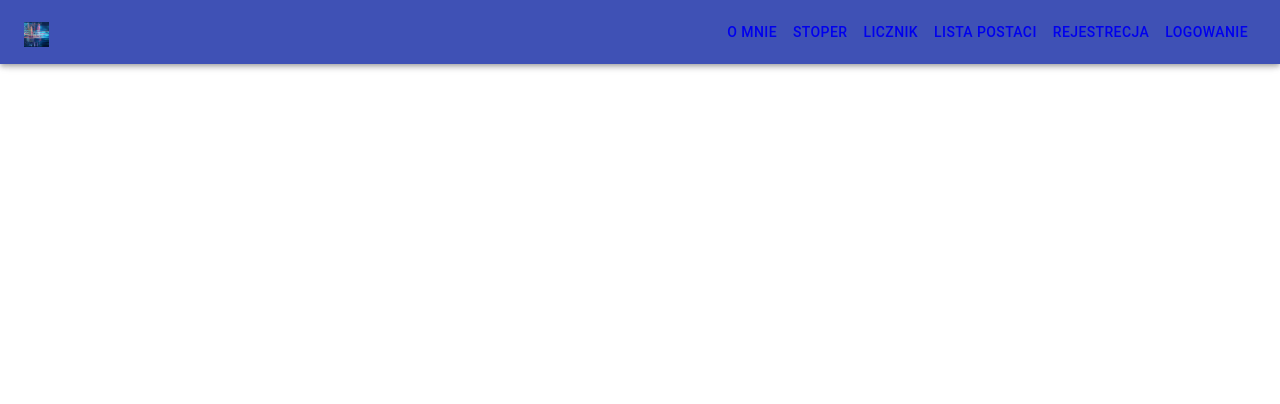
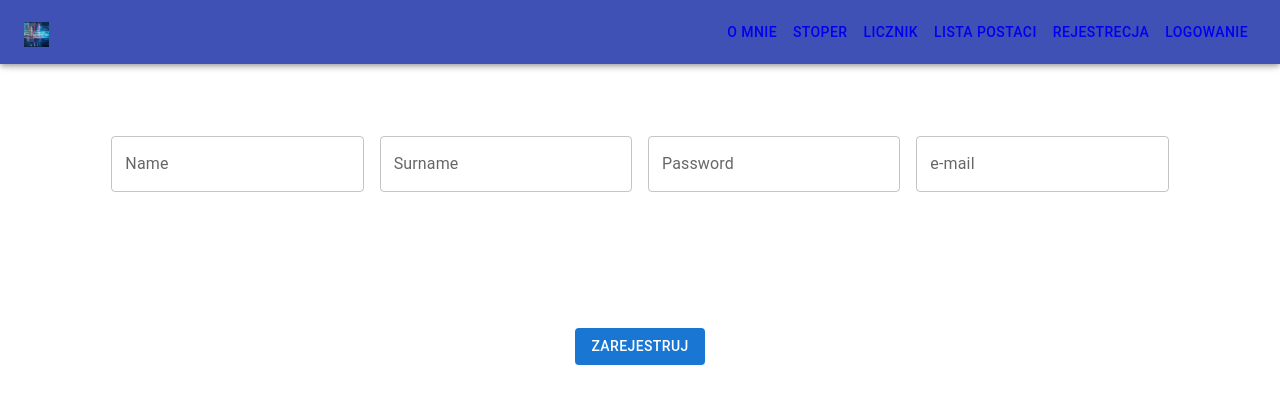
Before and after one commit to lukaszkot13/projekt-na-praktyki, a React (Create React App) app in the folder projekt/: page /rejestracja in a window 1280 px wide. Shown: the top 404 px of the page. Built offline with nearby package versions, Linux system fonts and the light colour scheme.

Commit message:
rejestracja

```diff
--- /dev/null
+++ b/projekt/db.json
@@ -0,0 +1,17 @@
+{
+  "dane": [
+    {
+      "name": "Mateusz",
+      "lastName": "Gabriel",
+      "email": "test@test.pl",
+      "password": "haslo123"
+    },
+    {
+      "id": "ddd",
+      "Name": "ddd",
+      "Surname": "sss",
+      "email": "sss",
+      "password": "sss"
+    }
+  ]
+}
--- a/projekt/package.json
+++ b/projekt/package.json
@@ -5,6 +5,9 @@
 	"dependencies": {
 		"@emotion/react": "^11.4.1",
 		"@emotion/styled": "^11.3.0",
+		"@fortawesome/fontawesome-svg-core": "^1.2.36",
+		"@fortawesome/free-solid-svg-icons": "^5.15.4",
+		"@fortawesome/react-fontawesome": "^0.1.15",
 		"@material-ui/core": "^4.12.3",
 		"@mui/icons-material": "^5.0.0",
 		"@mui/material": "^5.0.0",
--- a/projekt/src/App.js
+++ b/projekt/src/App.js
@@ -9,6 +9,8 @@ import MPage from "./components/MPage";
 import SixCard from "./components/SixCard";
 import ListaPostaci from "./page/ListaPostaci";
 import Licznik from "./page/Licznik";
+import Stoper from "./page/Stoper";
+import Rejestracja from "./page/Rejestracja";
 
 function App() {
   return (
@@ -32,6 +34,12 @@ function App() {
         <Route path="/licznik">
           <Licznik />
         </Route>
+        <Route path="/stoper">
+          <Stoper />
+        </Route>
+        <Route path="/rejestracja">
+          <Rejestracja />
+        </Route>
       </Router>
     </div>
   );
--- /dev/null
+++ b/projekt/src/components/StoperPrppsy.js
@@ -0,0 +1,7 @@
+const Propsy = {
+  start: 0,
+  zwieksz: 1,
+  coIleSekundWyswietla: 1000,
+};
+
+export default Propsy;
--- a/projekt/src/page/Licznik.js
+++ b/projekt/src/page/Licznik.js
@@ -9,7 +9,7 @@ const Header = styled.div`
   background-size: cover;
   display: flex;
   flex-direction: column;
-	justify-content: center;
+  justify-content: start;
   align-items: center;
   margin-top: 6%;
   height: 100vh;
@@ -35,9 +35,16 @@ function Licznik({ defultValue = 0, step = 1 }) {
   };
   const razy = () => {
     setValue(value * 2);
-		if (value === 0) alert("0 * 0 = 0  :)");
+    if (value === 0) alert("0 * 2 = 0  :)");
+  };
+  const podzielic = () => {
+    setValue(value / 2);
+    if (value === 0) alert("0 / 2 = 0  :))");
   };
   const buttons = [
+    <Button key="podzielic" onClick={podzielic}>
+      / 2
+    </Button>,
     <Button key="minus" onClick={onMinus}>
       -
     </Button>,
@@ -48,7 +55,7 @@ function Licznik({ defultValue = 0, step = 1 }) {
       +
     </Button>,
     <Button key="razy" onClick={razy}>
-			*
+      * 2
     </Button>,
   ];
   return (
@@ -56,11 +63,7 @@ function Licznik({ defultValue = 0, step = 1 }) {
       {
         <Header>
           <h1>Licznik</h1>
-					<Typography
-						variant={("button", "h2")}
-						display="block"
-						gutterBottom
-					>
+          <Typography variant={("button", "h2")} display="block" gutterBottom>
             {value}
           </Typography>
           <Box
@@ -73,10 +76,7 @@ function Licznik({ defultValue = 0, step = 1 }) {
               },
             }}
           >
-						<ButtonGroup
-							size="large"
-							aria-label="large button group"
-						>
+            <ButtonGroup size="large" aria-label="large button group">
               {buttons}
             </ButtonGroup>
           </Box>
--- a/projekt/src/page/Rejestracja.js
+++ b/projekt/src/page/Rejestracja.js
@@ -0,0 +1,67 @@
+import styled from "styled-components";
+import * as React from "react";
+import { Box, Button } from "@mui/material";
+import TextField from "@mui/material/TextField";
+import axios from "axios";
+
+const Header = styled.form`
+  margin-top: 10%;
+  display: flex;
+  flex-direction: column;
+  justify-content: start;
+  align-items: center;
+`;
+const ButtonClick = styled.form`
+  margin-top: 10%;
+  display: flex;
+  flex-direction: column;
+  justify-content: start;
+  align-items: center;
+`;
+
+function Rejestracja() {
+  const DodajOsobe = () => {
+    const example = {
+      id: "{}",
+      Name: "{}",
+      Surname: "{}",
+      email: "{}",
+      password: "{}",
+    };
+    axios.post(`http://localhost:3000/dane`, example);
+  };
+
+  return (
+    <from>
+      <Header>
+        <Box
+          component="form"
+          sx={{
+            "& .MuiTextField-root": { m: 1, width: "25ch" },
+          }}
+          noValidate
+          autoComplete="off"
+        >
+          <div>
+            <TextField Name id="Name" label="Name" />
+            <TextField Surname id="Surname" label="Surname" />
+            <TextField
+              id="password"
+              label="Password"
+              type="password"
+              autoComplete="password"
+            />
+            <TextField id="email" label="e-mail" />
+          </div>
+        </Box>
+      </Header>
+      <ButtonClick>
+        <Button onClick={DodajOsobe} variant="contained" disableElevation>
+          Zarejestruj
+        </Button>
+      </ButtonClick>
+    </from>
+  );
+}
+
+export default Rejestracja;
--- a/projekt/src/page/Stoper.js
+++ b/projekt/src/page/Stoper.js
@@ -0,0 +1,80 @@
+import React, { useState, useRef } from "react";
+import styled from "styled-components";
+
+import Propsy from "../components/StoperPrppsy";
+
+const CointainerLicznik = styled.div`
+  display: flex;
+  flex-direction: column;
+  justify-content: start;
+  align-items: center;
+  margin-top: 6%;
+`;
+const Czasomierz = styled.p`
+  display: flex;
+  flex-direction: column;
+  justify-content: start;
+  align-items: center;
+`;
+
+const Stoper = () => {
+  const [timer, setTimer] = useState(Propsy.start);
+  const [isActive, setIsActive] = useState(false);
+  const [isPaused, setIsPaused] = useState(false);
+  const countRef = useRef(null);
+
+  const handleStart = () => {
+    setIsActive(true);
+    setIsPaused(true);
+    countRef.current = setInterval(() => {
+      setTimer((timer) => timer + Propsy.zwieksz);
+    }, Propsy.coIleSekundWyswietla);
+  };
+
+  const handlePause = () => {
+    clearInterval(countRef.current);
+    setIsPaused(false);
+  };
+
+  const handleResume = () => {
+    setIsPaused(true);
+    countRef.current = setInterval(() => {
+      setTimer((timer) => timer + Propsy.zwieksz);
+    }, Propsy.coIleSekundWyswietla);
+  };
+
+  const handleReset = () => {
+    clearInterval(countRef.current);
+    setIsActive(false);
+    setIsPaused(false);
+    setTimer(0);
+  };
+
+  const formatTime = () => {
+    const getSeconds = `0${timer % 60}`.slice(-2);
+    const minutes = `${Math.floor(timer / 60)}`;
+    const getMinutes = `0${minutes % 60}`.slice(-2);
+    const getHours = `0${Math.floor(timer / 3600)}`.slice(-2);
+
+    return `${getHours} : ${getMinutes} : ${getSeconds}`;
+  };
+
+  return (
+    <div className="app">
+      <CointainerLicznik>
+        <h3>Stoper</h3>
+        <div className="stopwatch-card">
+          <Czasomierz>{formatTime()}</Czasomierz>
+          <div className="buttons">
+            <button onClick={handleStart}>Start</button>
+            <button onClick={handlePause}>Pause</button>
+            <button onClick={handleResume}>Resume</button>
+            <button onClick={handleReset}>Reset</button>
+          </div>
+        </div>
+      </CointainerLicznik>
+    </div>
+  );
+};
+
+export default Stoper;
```
Also changed, not shown: 1 other file (tests, documents, lock files or other folders). Lines whose indentation alone changed are shown as unchanged.
